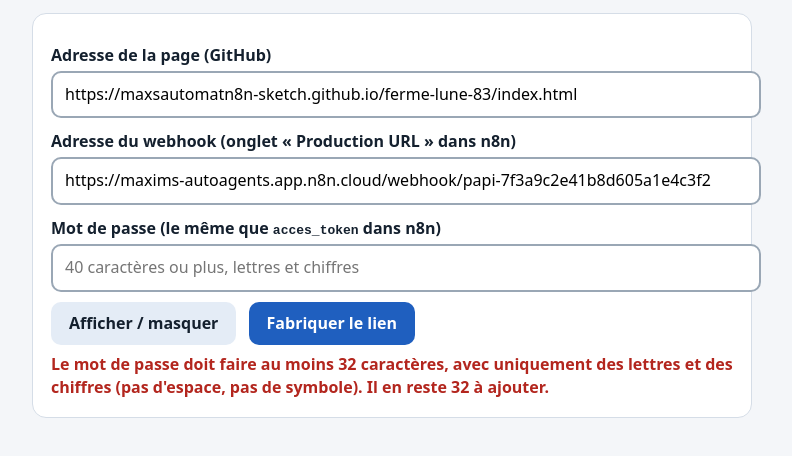
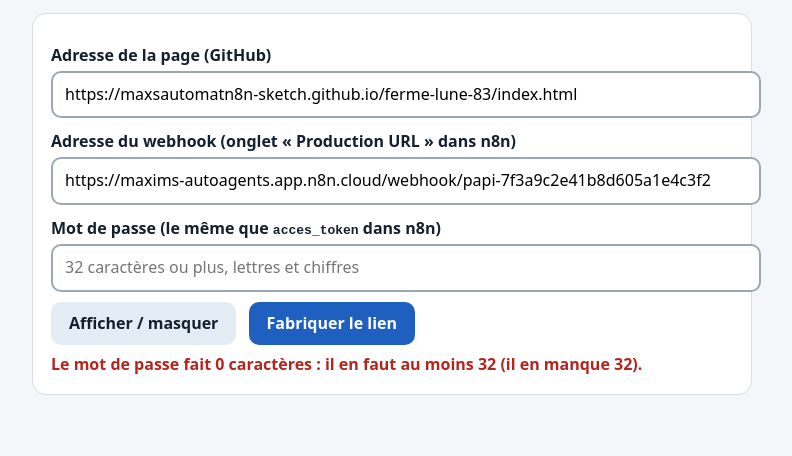
Before and after one commit to maxsautomatn8n-sketch/liensitedidi, a plain HTML site: page index.html in a window 1280 px wide. Both pictures are taken after a click on the button "Fabriquer le lien". Shown: the part 108-564 px from the top of the page, without its empty margins (248-1040 px from the left). Drawn offline with Linux system fonts and the light colour scheme.

Commit message:
Update password input requirements in index.html

```diff
--- a/index.html
+++ b/index.html
@@ -33,7 +33,7 @@
   <label for="hook">Adresse du webhook (onglet « Production URL » dans n8n)</label>
   <input id="hook" value="https://maxims-autoagents.app.n8n.cloud/webhook/papi-7f3a9c2e41b8d605a1e4c3f2" autocomplete="off" spellcheck="false">
   <label for="mdp">Mot de passe (le même que <code>acces_token</code> dans n8n)</label>
-  <input id="mdp" type="password" autocomplete="off" spellcheck="false" placeholder="40 caractères ou plus, lettres et chiffres">
+  <input id="mdp" type="password" autocomplete="off" spellcheck="false" placeholder="32 caractères ou plus, lettres et chiffres">
   <button id="voir" class="gris" type="button">Afficher / masquer</button>
   <button id="fabriquer" type="button">Fabriquer le lien</button>
   <div id="err" class="erreur" role="alert"></div>
@@ -2357,7 +2357,9 @@ $("fabriquer").onclick = () => {
   const err = $("err"); err.textContent = ""; $("sortie").style.display = "none";
   if (!/^https:\/\/[^\s"'<>#]+$/.test(page)) { err.textContent = "L'adresse de la page doit commencer par https:// et ne pas contenir de « # »."; return; }
   if (!/^https:\/\/[^\s"'<>#&]+\/webhook\/[^\s"'<>#&]+$/.test(hook)) { err.textContent = "L'adresse du webhook doit être l'adresse de PRODUCTION (elle contient /webhook/, pas /webhook-test/)."; return; }
-  if (!/^[A-Za-z0-9]{32,}$/.test(mdp)) { err.textContent = "Le mot de passe doit faire au moins 32 caractères, avec uniquement des lettres et des chiffres (pas d'espace, pas de symbole). Il en reste " + Math.max(0, 32 - mdp.length) + " à ajouter."; return; }
+  if (mdp.length < 32) { err.textContent = "Le mot de passe fait " + mdp.length + " caractères : il en faut au moins 32 (il en manque " + (32 - mdp.length) + ")."; return; }
+  const mauvais = [...new Set(mdp.replace(/[A-Za-z0-9_.~-]/g, "").split(""))];
+  if (mauvais.length) { err.textContent = "Le mot de passe contient des caractères qui cassent le lien : " + mauvais.map(c => c === " " ? "(espace)" : "« " + c + " »").join(" ") + ". Garde seulement des lettres et des chiffres (le tiret, le tiret bas et le point passent aussi). Change-le dans n8n (acces_token), republie, puis recommence."; return; }
   const lien = page + "#k=" + mdp + "&u=" + hook;
   $("lien").textContent = lien;
   const qr = qrcode(0, "M"); qr.addData(lien); qr.make();
```
